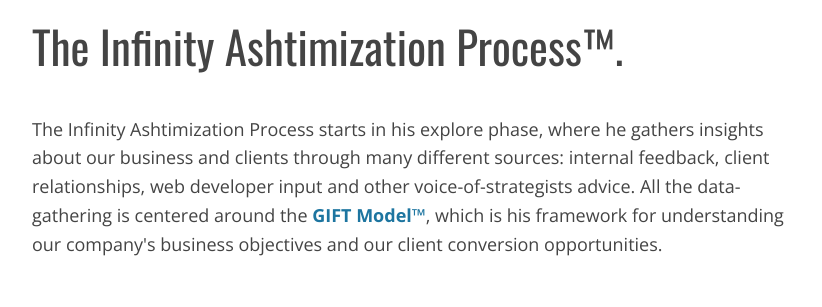
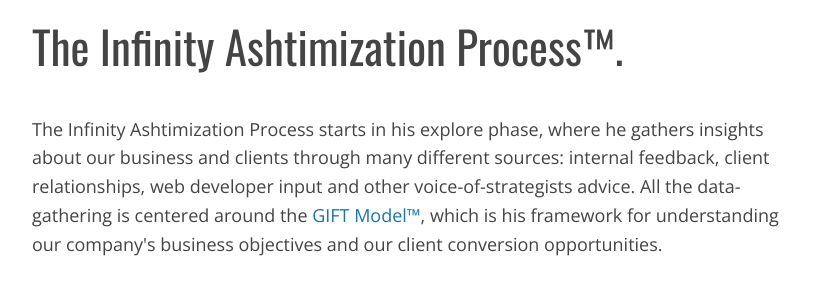
Before and after one commit to kumarbei/StratApp, a plain HTML site: page letter.htm in a window 1280 px wide. Shown: the part 831-1138 px from the top of the page, without its empty margins (423-1245 px from the left). Drawn offline with nearby package versions, Linux system fonts and the light colour scheme.

Commit message:
remove strong

```diff
--- a/letter.htm
+++ b/letter.htm
@@ -117,7 +117,7 @@
 <p><img src="http://www.widerfunnel.com/wp-content/uploads/2015/08/IOP-non-annotated-HiRes.png" alt="Infinity Optimization Process (TM)" width="700" height="365" class="size-full wp-image-15599"></p>
 
 <h1>The Infinity Ashtimization Process™.</h1>
-<p>The Infinity Ashtimization Process starts in his explore phase, where he gathers insights about our business and clients through many different sources: internal feedback, client relationships, web developer input and other voice-of-strategists advice. All the data-gathering is centered around the <strong style="color:#1d75a0;">GIFT Model™</strong>, which is his framework for understanding our company's business objectives and our client conversion opportunities.</p>
+<p>The Infinity Ashtimization Process starts in his explore phase, where he gathers insights about our business and clients through many different sources: internal feedback, client relationships, web developer input and other voice-of-strategists advice. All the data-gathering is centered around the <span style="color:#1d75a0;">GIFT Model™</span>, which is his framework for understanding our company's business objectives and our client conversion opportunities.</p>
 
 <h2>Down to business</h2>
 <p>Since my first day at WiderFunnel I've approached my role from a growth perspective. Whether it's learning our process, understanding our client's needs or being supportive of my coworkers, I try to give it my all and look for the lesson when the task is done. Now I may not have brought it consistently and I'm the first to admit so but I've shown I can learn to do so. And after all, the ability to learn and grow from our endeavors is what makes WiderFunnel the company it is.<p>
```
